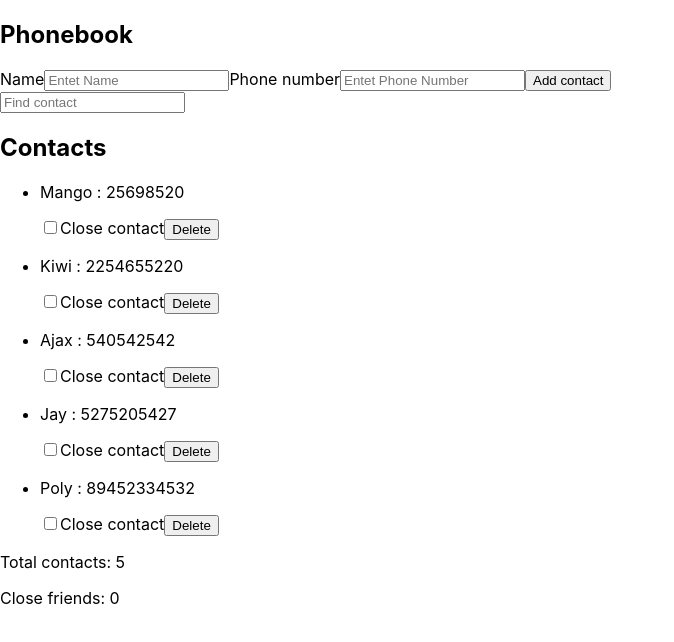
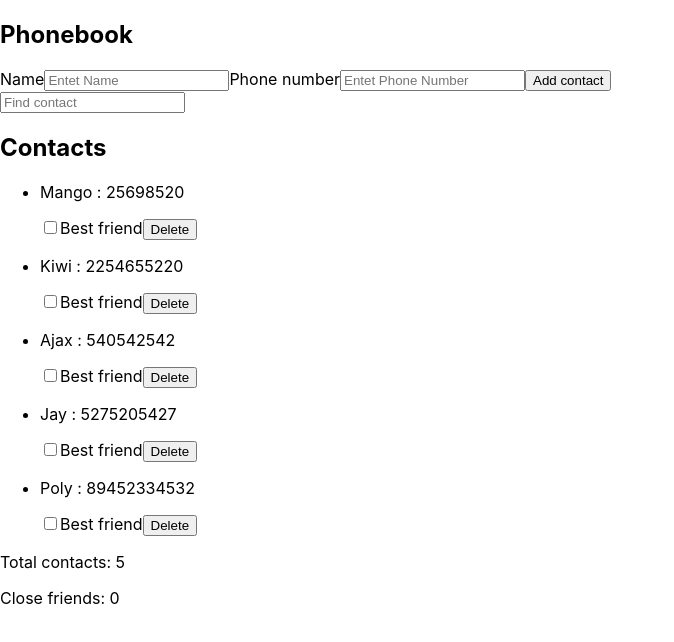
Before and after one commit to Valeriia789/goit-react-hw-2-phonebook, a React (Create React App) app: page / in a window 1280 px wide. Shown: the top 642 px of the page, without its empty margins (0-674 px from the left). Built offline with nearby package versions, Linux system fonts and the light colour scheme.

Commit message:
nothing new

```diff
--- a/src/components/Contacts/ContactsListItem.js
+++ b/src/components/Contacts/ContactsListItem.js
@@ -15,7 +15,7 @@ export const ContactsListItem = ({
 
     <label>
       <input type='checkbox' checked={group} onChange={onUpdate} />
-      Close contact
+      Best friend
     </label>
 
     <button type='button' onClick={onDelete}>
```
